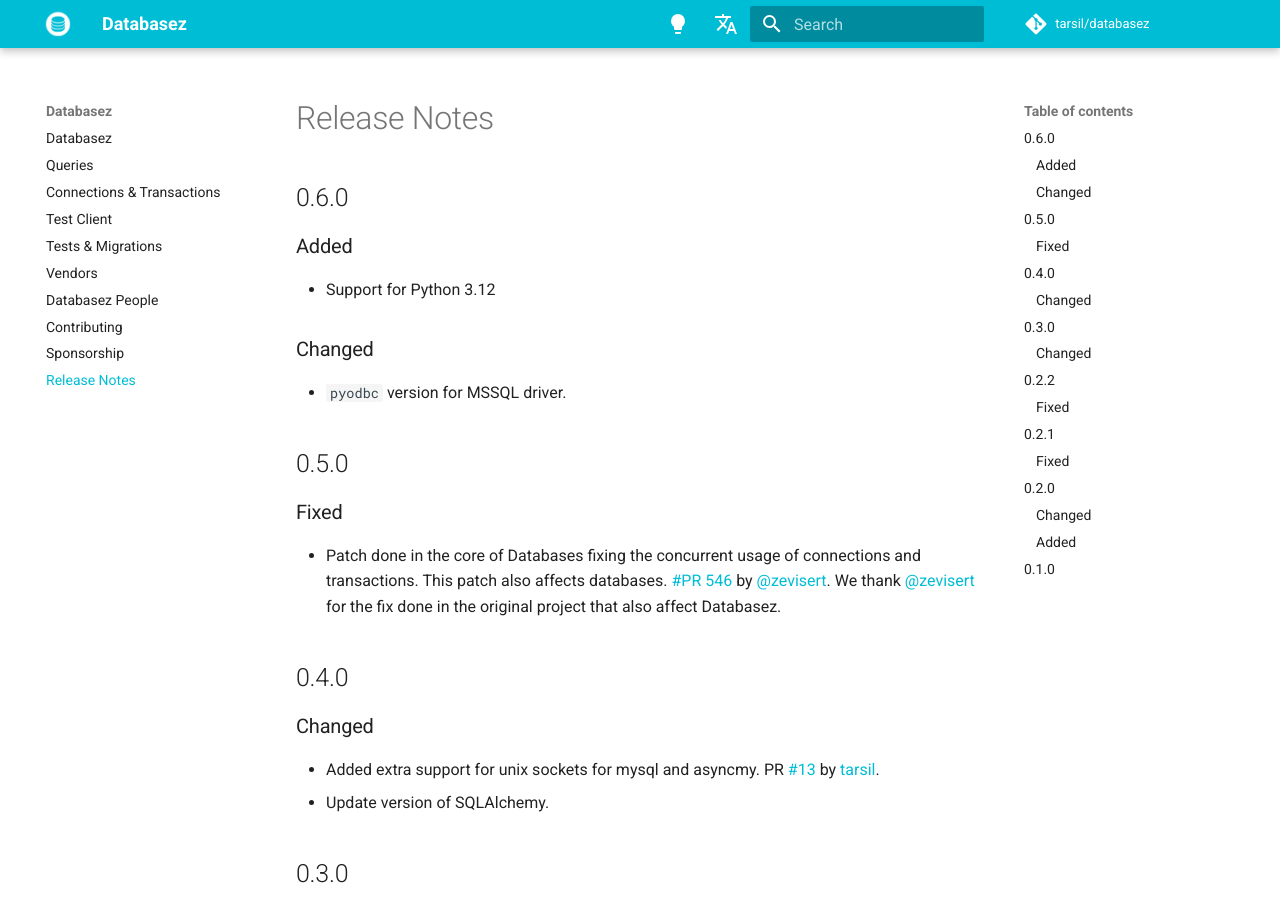
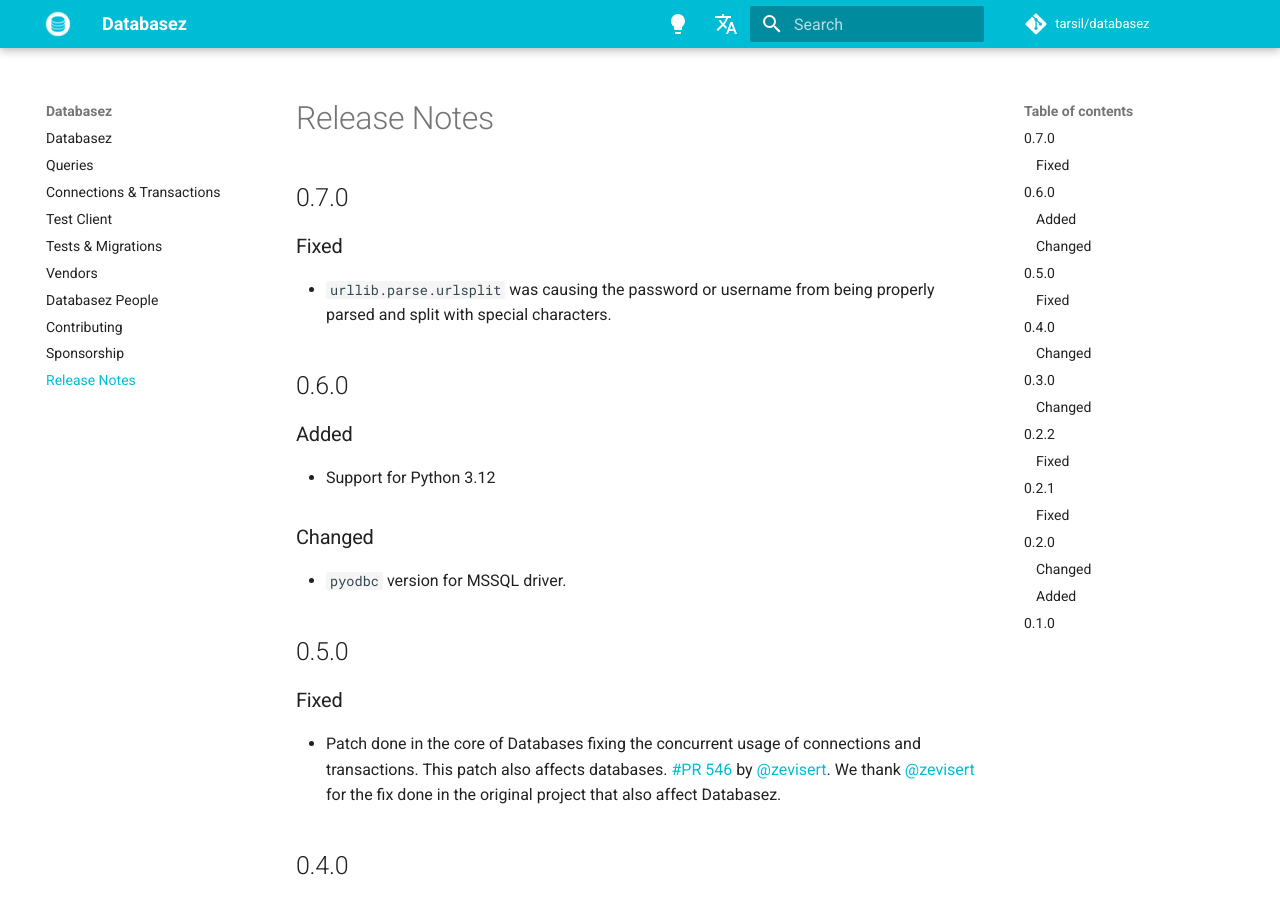
Before and after one commit to dymmond/databasez, an MkDocs documentation site: the page built from docs/release-notes.md, in a window 1280 px wide and 900 px high. Built offline with MkDocs 1.6.1 and Material for MkDocs 9.7.7, drawn with Linux system fonts in a browser that asks for light colours; comment, search, counter and statistics services are not loaded.

Commit message:
Release 0.7.0

```diff
--- a/.pre-commit-config.yaml
+++ b/.pre-commit-config.yaml
@@ -8,6 +8,7 @@
     hooks:
       - id: check-added-large-files
       - id: check-toml
+      - id: debug-statements
       - id: check-yaml
         args:
           - --unsafe
--- a/databasez/__init__.py
+++ b/databasez/__init__.py
@@ -1,5 +1,5 @@
 from databasez.core import Database, DatabaseURL
 
-__version__ = "0.6.0"
+__version__ = "0.7.0"
 
 __all__ = ["Database", "DatabaseURL"]
--- a/docs/release-notes.md
+++ b/docs/release-notes.md
@@ -1,4 +1,11 @@
 # Release Notes
+
+## 0.7.0
+
+### Fixed
+
+- `urllib.parse.urlsplit` was causing the password or username from being properly parsed and
+split with special characters.
 
 ## 0.6.0
 
```
Also changed, not shown: docker-compose.yml (+4 -4 lines), 3 other files.
